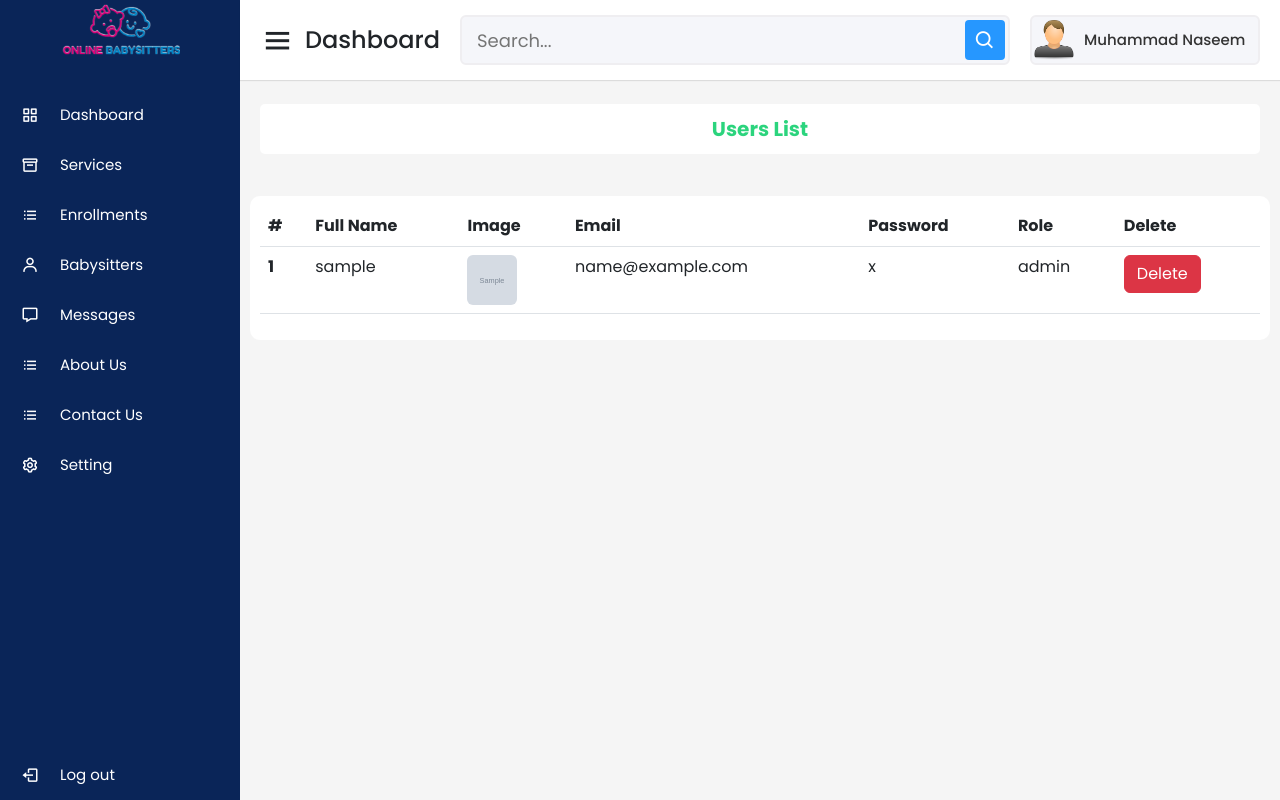
After one commit to MAleemH/Online-Babysitters, a PHP site: page /admin/view_users.php in a window 1280 px wide. The commit adds this page. Run offline with PHP 8.4, Linux system fonts and the light colour scheme; tables that the repository leaves empty hold one stand-in row (values such as "Sample post"); grey boxes marked "Sample" are stand-in pictures; some libraries are stand-ins or nearby versions.

Commit message:
Added view and delete user function

```diff
--- a/admin/about_us.php
+++ b/admin/about_us.php
@@ -50,7 +50,7 @@ include '../includes/admin_sidebar.php';
     </div>
 </section>
 
-<!-- navbar -->
+<!-- footer -->
 <?php
 include '../includes/admin_footer.php';
 ?>
--- a/admin/add_user.php
+++ b/admin/add_user.php
@@ -53,7 +53,7 @@ include '../includes/admin_sidebar.php';
     </div>
 </section>
 
-<!-- navbar -->
+<!-- footer -->
 <?php
 include '../includes/admin_footer.php';
 ?>
--- a/admin/babysitters.php
+++ b/admin/babysitters.php
@@ -50,7 +50,7 @@ include '../includes/admin_sidebar.php';
     </div>
 </section>
 
-<!-- navbar -->
+<!-- footer -->
 <?php
 include '../includes/admin_footer.php';
 ?>
--- a/admin/contact_us.php
+++ b/admin/contact_us.php
@@ -50,7 +50,7 @@ include '../includes/admin_sidebar.php';
     </div>
 </section>
 
-<!-- navbar -->
+<!-- footer -->
 <?php
 include '../includes/admin_footer.php';
 ?>
--- a/admin/enrollments.php
+++ b/admin/enrollments.php
@@ -50,7 +50,7 @@ include '../includes/admin_sidebar.php';
     </div>
 </section>
 
-<!-- navbar -->
+<!-- footer -->
 <?php
 include '../includes/admin_footer.php';
 ?>
--- a/admin/index.php
+++ b/admin/index.php
@@ -81,7 +81,7 @@ include '../includes/admin_sidebar.php';
   </div>
 </section>
 
-<!-- navbar -->
+<!-- footer -->
 <?php
 include '../includes/admin_footer.php';
 ?>
--- a/admin/messages.php
+++ b/admin/messages.php
@@ -50,7 +50,7 @@ include '../includes/admin_sidebar.php';
     </div>
 </section>
 
-<!-- navbar -->
+<!-- footer -->
 <?php
 include '../includes/admin_footer.php';
 ?>
--- a/admin/services.php
+++ b/admin/services.php
@@ -50,7 +50,7 @@ include '../includes/admin_sidebar.php';
     </div>
 </section>
 
-<!-- navbar -->
+<!-- footer -->
 <?php
 include '../includes/admin_footer.php';
 ?>
--- /dev/null
+++ b/admin/view_users.php
@@ -0,0 +1,84 @@
+<!-- head and sidebar -->
+<?php
+
+include '../includes/admin_head.php';
+include '../includes/admin_sidebar.php';
+?>
+
+<section class="home-section">
+    <!-- navbar -->
+    <?php
+    include '../includes/admin_navbar.php';
+    ?>
+
+    <div class="home-content">
+
+        <div class='overview-boxes'>
+            <p class='form-heading'>Users List</p>
+        </div>
+
+        <div class="other-details">
+            <div>
+                <table class="table">
+                    <thead>
+                        <tr>
+                            <th scope="col">#</th>
+                            <th scope="col">Full Name</th>
+                            <th scope="col">Image</th>
+                            <th scope="col">Email</th>
+                            <th scope="col">Password</th>
+                            <th scope="col">Role</th>
+                            <th scope="col">Delete</th>
+                        </tr>
+                    </thead>
+                    <tbody>
+                        <?php
+
+                        $query = "SELECT * FROM users";
+                        $query_conn = mysqli_query($connection, $query);
+
+                        while ($result = mysqli_fetch_assoc($query_conn)) {
+                            $user_id = $result['user_id'];
+                            $user_name = $result['user_name'];
+                            $user_image = $result['user_image'];
+                            $user_email = $result['user_email'];
+                            $user_password = $result['user_password'];
+                            $user_role = $result['user_role'];
+
+                            ?>
+                            <tr>
+                                <th scope="row">
+                                    <?php echo $user_id; ?>
+                                </th>
+                                <td>
+                                    <?php echo $user_name; ?>
+                                </td>
+                                <td><img class="rounded" src="../images/<?php echo $user_image; ?>" width="50" height="50">
+                                </td>
+                                <td>
+                                    <?php echo $user_email; ?>
+                                </td>
+                                <td>
+                                    <?php echo $user_password; ?>
+                                </td>
+                                <td>
+                                    <?php echo $user_role; ?>
+                                </td>
+                                <td><a onClick="javascript: return confirm('Do you want to delete this user?');" href="../queries/delete_user_btn.php?delete=<?php echo $user_id; ?>" class="btn btn-danger">Delete</a></td>
+                            </tr>
+                            <?php
+
+                        }
+
+                        ?>
+                    </tbody>
+                </table>
+            </div>
+        </div>
+    </div>
+</section>
+
+<!-- footer -->
+<?php
+include '../includes/admin_footer.php';
+?>
--- a/css/admin_index.css
+++ b/css/admin_index.css
@@ -271,26 +271,13 @@ nav .profile-details i{
   border-radius: 10px;
 }
 
-/* settings page */
-
-.add-user-btn {
-  background-color: #fff;
-  height: 70px;
-  width: 110px;
-  border-radius: 5px;
+.overview {
+  margin: 10px;
   display: flex;
-  justify-content: center;
-  align-items: center;
-  text-decoration: none;
-  color: #2BD47D;
-  font-weight: bold;
-  font-size: 20px;
+  gap: 7px;
 }
 
-.add-user-btn:hover {
-  background-color: #2BD47D;
-  color: #fff;
-}
+/* settings page */
 
 .form-heading {
   color: #2BD47D;
--- a/queries/add_user_form.php
+++ b/queries/add_user_form.php
@@ -21,7 +21,7 @@
         $result = mysqli_query($connection, $query);
 
         if ($result) {
-            header('Location: ../admin/setting.php');
+            header('Location: ../admin/add_user.php');
         } else {
             die("Query Connection Failed! " . mysqli_error($connection));
         }
```
Also changed, not shown: admin/setting.php (+4 -3 lines), queries/delete_user_btn.php (added, +19 -0 lines).
